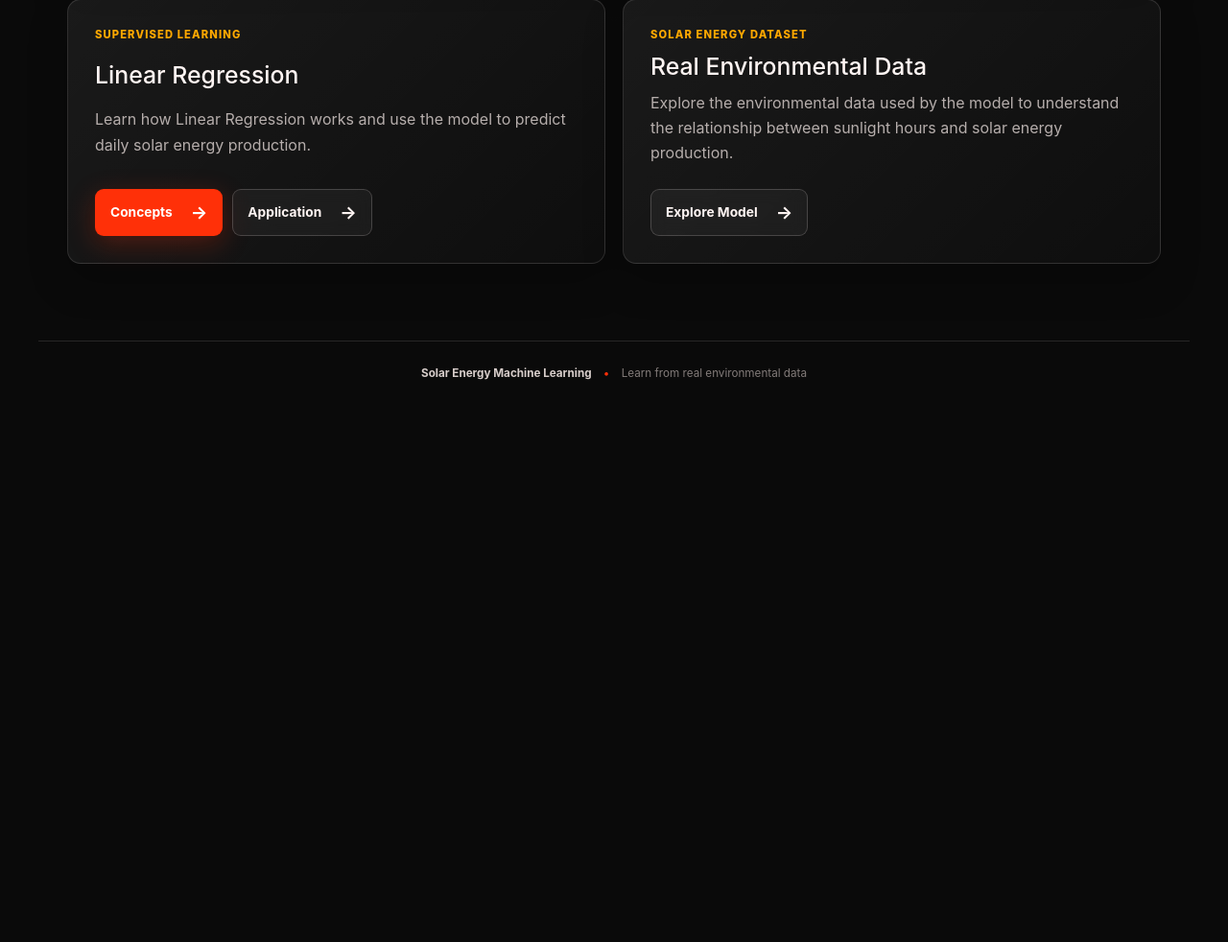
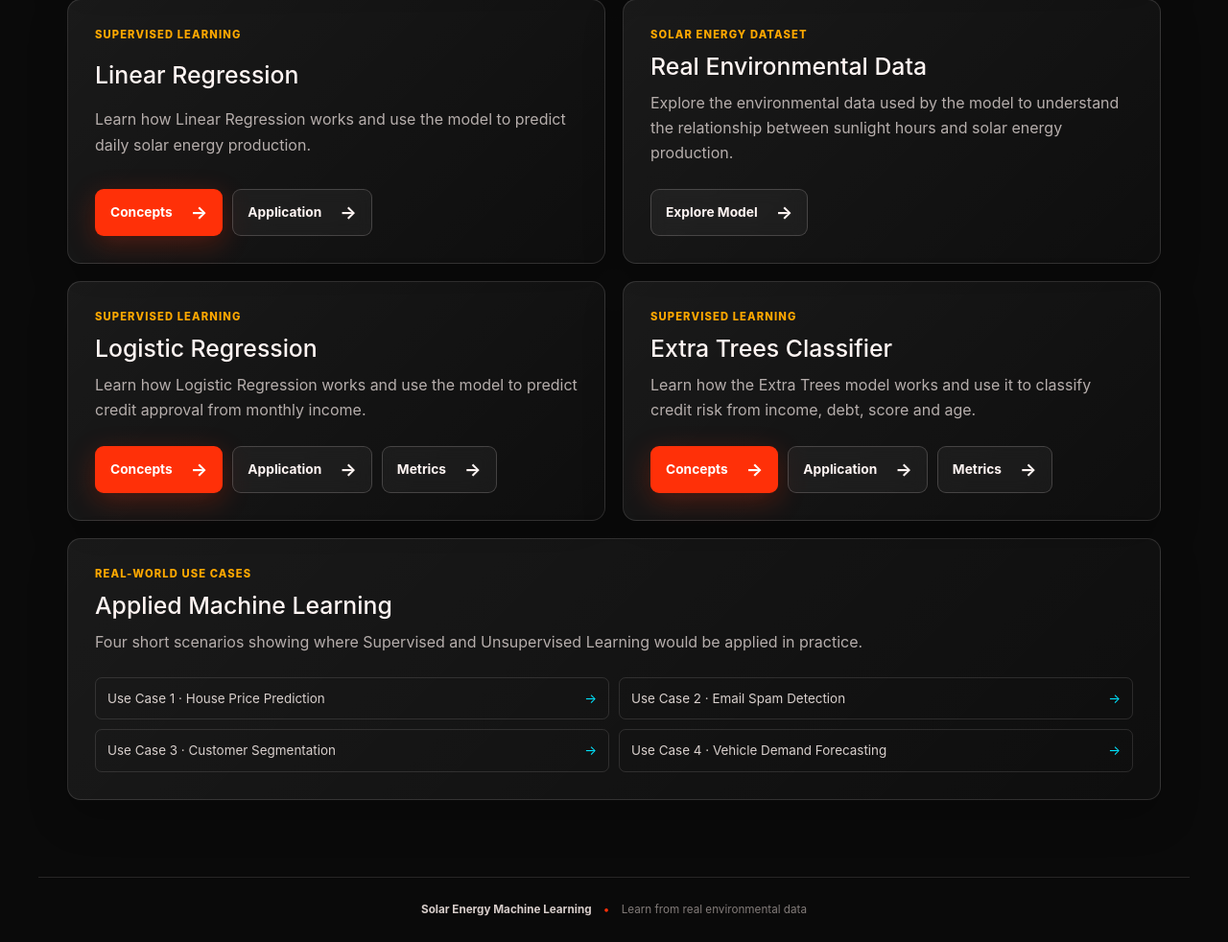
Before and after one commit to nedama12/Machine, a Flask app: page / in a window 1280 px wide. Shown: the part 921-1903 px from the top of the page at 96% size. Before the commit the page ends 1317 px from the top, so only its background shows below. Run offline with Flask 3, Linux system fonts and the light colour scheme.

Commit message:
Get every module ready for the demo
- Logistic regression application page was missing the dataset
  record count the template needs, leaving that line blank.
- Home page now links out to the logistic regression, extra trees
  and use case pages instead of only the solar energy module.
- Dropped an unused leftover template that wasn't wired to any route.

```diff
--- a/app.py
+++ b/app.py
@@ -1,7 +1,7 @@
 from flask import Flask, render_template, request
 
 from LinearRegressionGrades import df, model, predict_energy
-from logistic_regression import predict_credit
+from logistic_regression import df as credit_df, predict_credit
 from extra_trees import process_risk_prediction, df as risk_df
 from logistic_regression_metrics import (
     matrix,
@@ -127,7 +127,8 @@ def logistic_regression_application():
         "logistic_regression_application.html",
         prediction=prediction,
         error=error,
-        income=income
+        income=income,
+        record_count=len(credit_df)
     )
 
 @app.route("/logistic-regression/metrics")
--- a/templates/home.html
+++ b/templates/home.html
@@ -148,6 +148,133 @@
 
         </article>
 
+
+        <!-- Logistic Regression -->
+        <article class="module-card">
+
+            <p class="section-label">
+                Supervised Learning
+            </p>
+
+            <h2>
+                Logistic Regression
+            </h2>
+
+            <p>
+                Learn how Logistic Regression works and use the model
+                to predict credit approval from monthly income.
+            </p>
+
+            <div>
+
+                <a
+                    class="button button-primary"
+                    href="{{ url_for('logistic_regression_concepts') }}"
+                >
+                    Concepts <span>&rarr;</span>
+                </a>
+
+                <a
+                    class="button button-secondary"
+                    href="{{ url_for('logistic_regression_application') }}"
+                >
+                    Application <span>&rarr;</span>
+                </a>
+
+                <a
+                    class="button button-secondary"
+                    href="{{ url_for('logistic_regression_metrics') }}"
+                >
+                    Metrics <span>&rarr;</span>
+                </a>
+
+            </div>
+
+        </article>
+
+
+        <!-- Extra Trees Classifier -->
+        <article class="module-card">
+
+            <p class="section-label">
+                Supervised Learning
+            </p>
+
+            <h2>
+                Extra Trees Classifier
+            </h2>
+
+            <p>
+                Learn how the Extra Trees model works and use it to
+                classify credit risk from income, debt, score and age.
+            </p>
+
+            <div>
+
+                <a
+                    class="button button-primary"
+                    href="{{ url_for('extra_trees_concepts') }}"
+                >
+                    Concepts <span>&rarr;</span>
+                </a>
+
+                <a
+                    class="button button-secondary"
+                    href="{{ url_for('extra_trees_application') }}"
+                >
+                    Application <span>&rarr;</span>
+                </a>
+
+                <a
+                    class="button button-secondary"
+                    href="{{ url_for('extra_trees_metrics') }}"
+                >
+                    Metrics <span>&rarr;</span>
+                </a>
+
+            </div>
+
+        </article>
+
+
+        <!-- Use Cases -->
+        <article class="module-card module-wide">
+
+            <p class="section-label">
+                Real-World Use Cases
+            </p>
+
+            <h2>
+                Applied Machine Learning
+            </h2>
+
+            <p>
+                Four short scenarios showing where Supervised and
+                Unsupervised Learning would be applied in practice.
+            </p>
+
+            <div class="use-case-links">
+
+                <a href="{{ url_for('use_case_1') }}">
+                    Use Case 1 &middot; House Price Prediction <span>&rarr;</span>
+                </a>
+
+                <a href="{{ url_for('use_case_2') }}">
+                    Use Case 2 &middot; Email Spam Detection <span>&rarr;</span>
+                </a>
+
+                <a href="{{ url_for('use_case_3') }}">
+                    Use Case 3 &middot; Customer Segmentation <span>&rarr;</span>
+                </a>
+
+                <a href="{{ url_for('use_case_4') }}">
+                    Use Case 4 &middot; Vehicle Demand Forecasting <span>&rarr;</span>
+                </a>
+
+            </div>
+
+        </article>
+
     </section>
 
 </main>
```
Also changed, not shown: templates/tempLinearRegression.html (deleted, +0 -19 lines).
